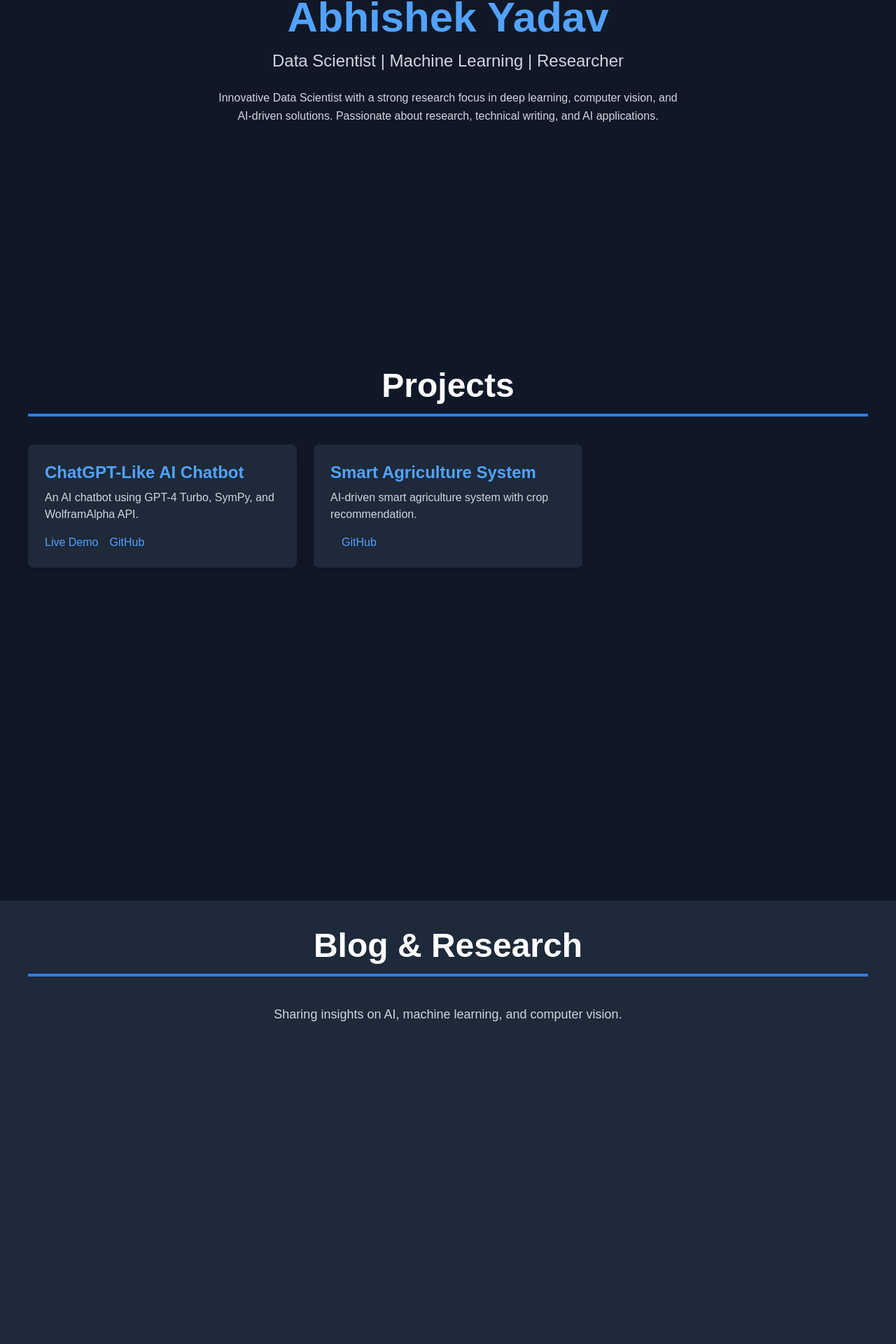
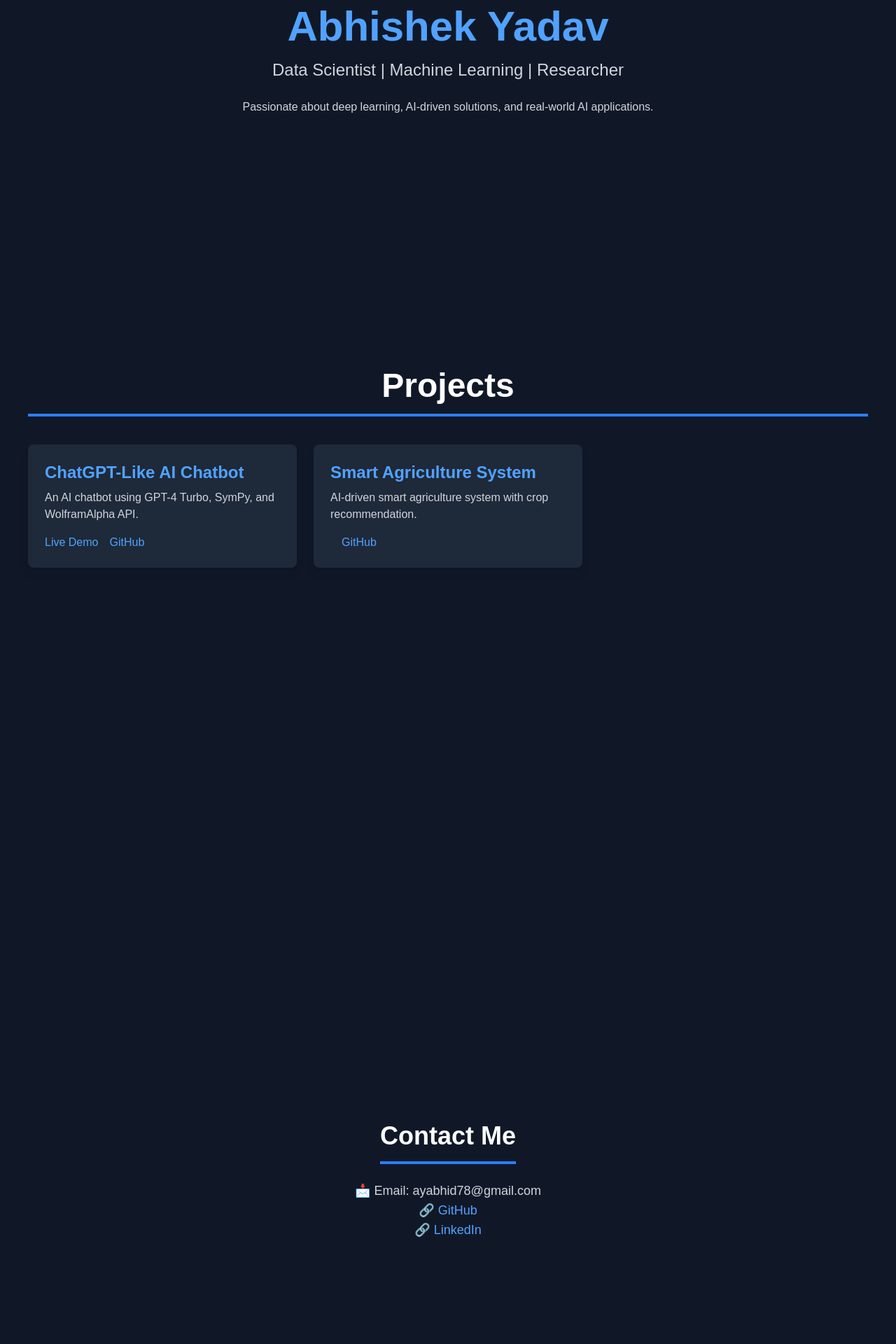
Before and after one commit to codealign8/project, a Next.js app: page / in a window 1280 px wide. Shown: the part 313-2233 px from the top of the page at 70% size. Built offline with nearby package versions, Linux system fonts and the light colour scheme.

Commit message:
Updated portfolio content

```diff
--- a/app/page.tsx
+++ b/app/page.tsx
@@ -1,3 +1,5 @@
+
+"use client";  // ✅ Add this at the top
 
 import { useState } from "react";
 import Head from "next/head";
@@ -18,7 +20,7 @@ export default function Home() {
         <h1 className="text-6xl font-extrabold text-blue-400">Abhishek Yadav</h1>
         <p className="text-2xl mt-4 text-gray-300">Data Scientist | Machine Learning | Researcher</p>
         <p className="mt-6 max-w-2xl text-gray-300 leading-relaxed">
-          Innovative Data Scientist with a strong research focus in deep learning, computer vision, and AI-driven solutions. Passionate about research, technical writing, and AI applications.
+          Passionate about deep learning, AI-driven solutions, and real-world AI applications.
         </p>
       </section>
 
@@ -43,14 +45,6 @@ export default function Home() {
         </div>
       </section>
 
-      {/* Blog Section */}
-      <section className="min-h-screen p-10 bg-gray-800 text-white">
-        <h2 className="text-5xl font-bold text-center mb-10 border-b-4 border-blue-500 pb-4">Blog & Research</h2>
-        <p className="text-lg text-gray-300 max-w-3xl mx-auto text-center">
-          Sharing insights on AI, machine learning, and computer vision.
-        </p>
-      </section>
-
       {/* Contact Section */}
       <section className="min-h-screen flex flex-col items-center justify-center bg-gray-900 text-white p-10 text-center">
         <h2 className="text-4xl font-bold mb-6 border-b-4 border-blue-500 pb-4">Contact Me</h2>
```
